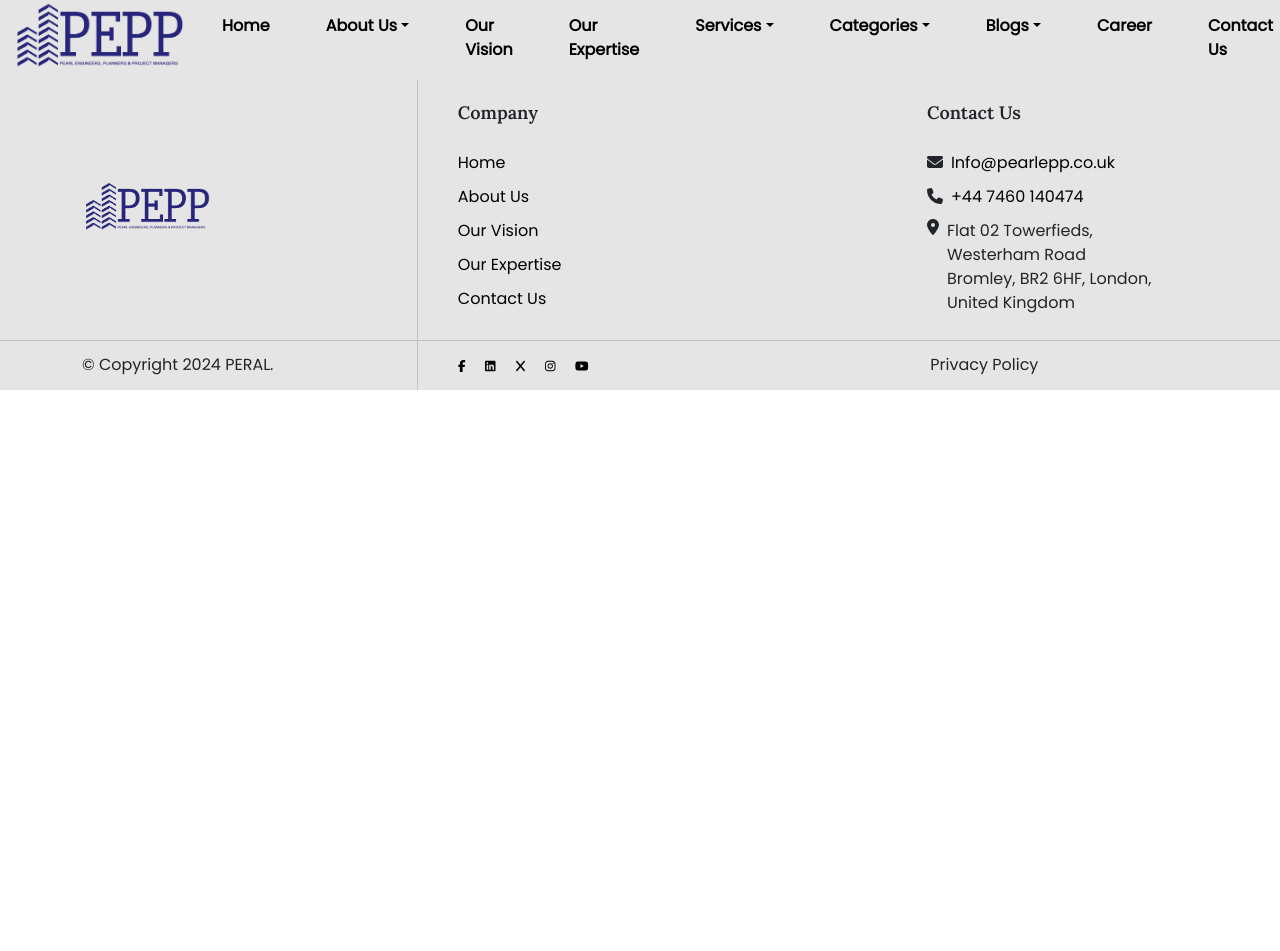
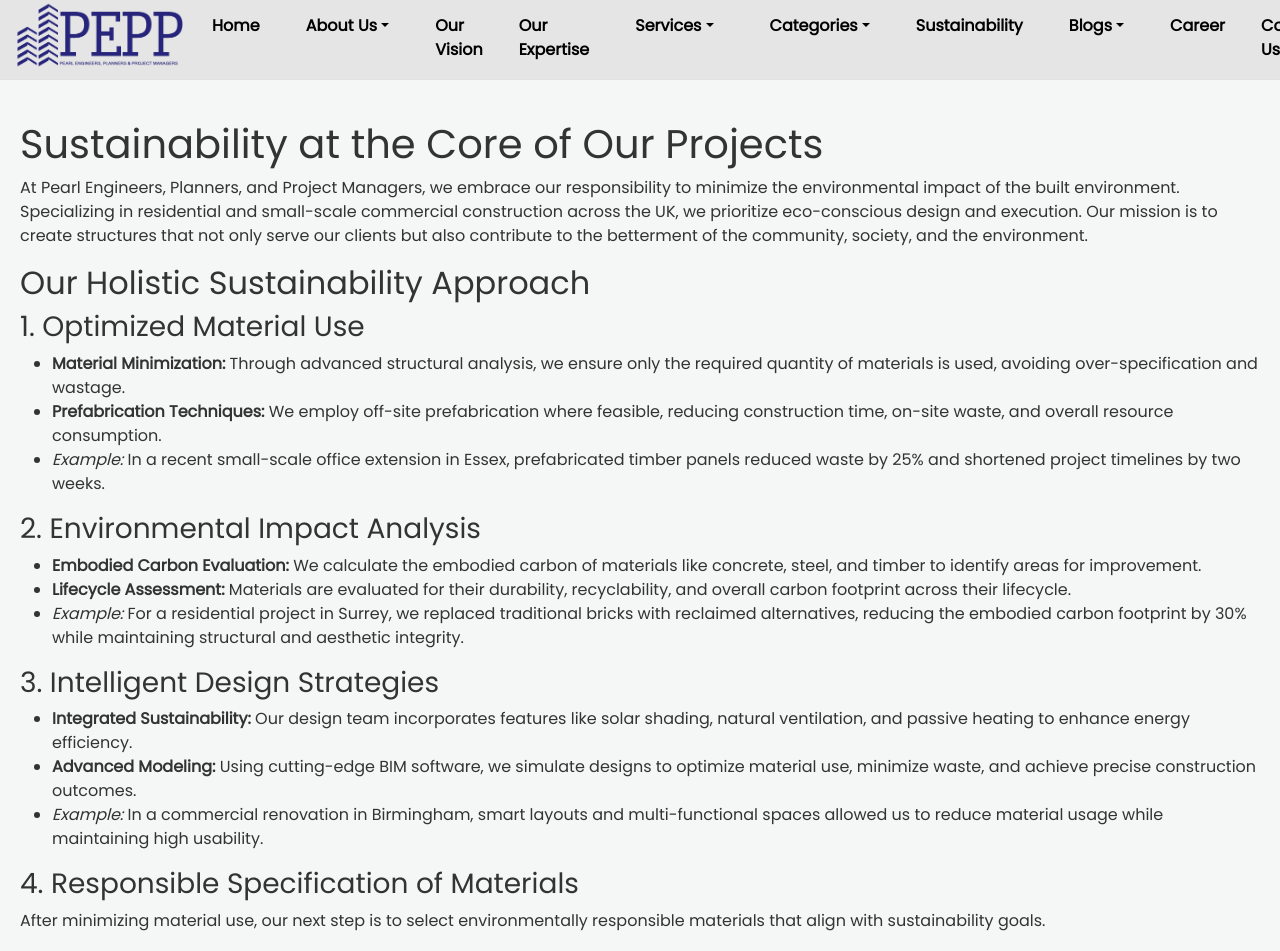
Before and after one commit to mubasheransari/pearl, a Next.js app: page /sustainability in a window 1280 px wide. Before the commit this address had no page. Shown: the top 951 px of the page. Before the commit the page ends 800 px from the top, so only its background shows below. Built offline with nearby package versions, Linux system fonts and the light colour scheme.

Commit message:
add sustainablility

```diff
--- /dev/null
+++ b/src/app/sustainability/page.jsx
@@ -0,0 +1,10 @@
+import React from 'react'
+import Sustainability from '@/container/sustainability'
+
+const Page = () => {
+  return (
+    <div><Sustainability /></div>
+  )
+}
+
+export default Page
--- /dev/null
+++ b/src/container/sustainability/index.jsx
@@ -0,0 +1,141 @@
+import styles from "./sustainability.module.scss";
+
+const Sustainability = () => {
+  return (
+    <div className={styles.container}>
+      <h1>Sustainability at the Core of Our Projects</h1>
+      <p>
+        At Pearl Engineers, Planners, and Project Managers, we embrace our
+        responsibility to minimize the environmental impact of the built
+        environment. Specializing in residential and small-scale commercial
+        construction across the UK, we prioritize eco-conscious design and
+        execution. Our mission is to create structures that not only serve our
+        clients but also contribute to the betterment of the community, society,
+        and the environment.
+      </p>
+
+      <h2>Our Holistic Sustainability Approach</h2>
+      <section>
+        <h3>1. Optimized Material Use</h3>
+        <ul>
+          <li>
+            <strong>Material Minimization:</strong> Through advanced structural
+            analysis, we ensure only the required quantity of materials is used,
+            avoiding over-specification and wastage.
+          </li>
+          <li>
+            <strong>Prefabrication Techniques:</strong> We employ off-site
+            prefabrication where feasible, reducing construction time, on-site
+            waste, and overall resource consumption.
+          </li>
+          <li>
+            <em>Example:</em> In a recent small-scale office extension in Essex,
+            prefabricated timber panels reduced waste by 25% and shortened project
+            timelines by two weeks.
+          </li>
+        </ul>
+      </section>
+
+      <section>
+        <h3>2. Environmental Impact Analysis</h3>
+        <ul>
+          <li>
+            <strong>Embodied Carbon Evaluation:</strong> We calculate the embodied
+            carbon of materials like concrete, steel, and timber to identify areas
+            for improvement.
+          </li>
+          <li>
+            <strong>Lifecycle Assessment:</strong> Materials are evaluated for
+            their durability, recyclability, and overall carbon footprint across
+            their lifecycle.
+          </li>
+          <li>
+            <em>Example:</em> For a residential project in Surrey, we replaced
+            traditional bricks with reclaimed alternatives, reducing the embodied
+            carbon footprint by 30% while maintaining structural and aesthetic
+            integrity.
+          </li>
+        </ul>
+      </section>
+
+      <section>
+        <h3>3. Intelligent Design Strategies</h3>
+        <ul>
+          <li>
+            <strong>Integrated Sustainability:</strong> Our design team
+            incorporates features like solar shading, natural ventilation, and
+            passive heating to enhance energy efficiency.
+          </li>
+          <li>
+            <strong>Advanced Modeling:</strong> Using cutting-edge BIM software,
+            we simulate designs to optimize material use, minimize waste, and
+            achieve precise construction outcomes.
+          </li>
+          <li>
+            <em>Example:</em> In a commercial renovation in Birmingham, smart
+            layouts and multi-functional spaces allowed us to reduce material
+            usage while maintaining high usability.
+          </li>
+        </ul>
+      </section>
+
+      <section>
+        <h3>4. Responsible Specification of Materials</h3>
+        <p>After minimizing material use, our next step is to select environmentally responsible materials that align with sustainability goals.</p>
+        <ul>
+          <li>
+            <strong>Locally Sourced Materials:</strong> Whenever possible, we source materials locally to reduce transportation emissions and support regional economies.
+            Sustainable Timber: We use FSC-certified timber, ensuring responsible forestry practices.
+          </li>
+          <li>
+            <strong>Recycled and Reclaimed Options:</strong> For projects involving extensions or repairs, we prioritize reclaimed bricks, recycled aggregates, and eco-friendly insulation.
+            Example: In a loft conversion in North London, we used sheep wool insulation for its superior thermal performance and low embodied carbon.
+          </li>
+        </ul>
+      </section>
+
+      <section>
+        <h3>5. Reduction Through Adaptive Reuse</h3>
+        <p>Sustainability often means building less. By prioritizing the reuse of existing structures and materials, we reduce the need for new resources.</p>
+        <ul>
+          <div>
+            <strong>Retrofitting:</strong> We upgrade existing buildings with modern energy-efficient systems, reducing demolition waste and construction emissions.
+            <li>
+            <em> Example:</em>A small commercial property in Manchester was retrofitted with energy-efficient windows and upgraded HVAC systems, cutting operational energy use by 20% annually.
+
+          </li>
+          </div>
+        </ul>
+      </section>
+
+      <section>
+        <h3>6. Data-Driven Decision Making</h3>
+        <p>Our sustainable practices are underpinned by measurable metrics to guide design decisions.</p>
+        <ul>
+          <div>
+            <strong>Carbon Impact Reporting:</strong>Each project is assessed for carbon emissions, and we provide detailed reports to clients to ensure transparency and accountability.
+            Energy Modeling: By simulating energy performance during the design phase, we achieve maximum efficiency in the completed structure.
+            <li>
+            <em>Real-World Applications of Our Sustainability Efforts
+            Residential Example:</em>In a Kent residential extension project, we incorporated natural materials such as wood fiber insulation and a rainwater harvesting system. This resulted in a 30% reduction in energy bills while improving water efficiency and comfort for the occupants.
+          </li>
+          <li>
+            <em>Commercial Example:</em>For a café renovation in London, we installed smart lighting systems and solar panels, which reduced electricity usage by 40%. Reclaimed timber was used for interior finishes, blending sustainability with a rustic aesthetic.
+            Pioneering a Sustainable Future in Small-Scale Construction
+          </li>
+          <li>
+            <em>Our efforts include:</em>
+            <p>Educational Engagement: Collaborating with clients and communities to promote sustainable construction practices.</p>
+            <p>Innovation in Materials: Continuously researching and adopting new low-carbon materials and techniques.</p>
+            <p>  Accountability and Transparency: Providing clients with clear sustainability metrics and carbon impact assessments.</p>
+          </li>
+          </div>
+        </ul>
+        <p>Through our proactive approach, we ensure that every project contributes to a greener, more resilient built environment, cementing our role as a leader in sustainable residential and commercial construction in the UK.</p>
+      </section>
+
+    </div>
+  );
+};
+
+export default Sustainability;
--- /dev/null
+++ b/src/container/sustainability/sustainability.module.scss
@@ -0,0 +1,58 @@
+.container {
+    // max-width: 1200px;
+    margin: auto;
+    padding: 120px 20px 25px 20px;
+    color: #333;
+    background-color: #f5f6f6;
+
+  }
+
+  .title {
+    font-size: 2rem;
+    font-weight: bold;
+    text-align: center;
+    color: #2a7d2e;
+    margin-bottom: 20px;
+  }
+
+  .subtitle {
+    font-size: 1.5rem;
+    font-weight: bold;
+    color: #1f5f24;
+    margin-top: 20px;
+  }
+
+  .paragraph {
+    font-size: 1rem;
+    line-height: 1.6;
+    text-align: justify;
+  }
+
+  .section {
+    margin-top: 30px;
+    padding: 15px;
+    background: #f9f9f9;
+    border-left: 5px solid #2a7d2e;
+  }
+
+  .sectionTitle {
+    font-size: 1.3rem;
+    font-weight: bold;
+    color: #1f5f24;
+  }
+
+  .list {
+    list-style: none;
+    padding-left: 0;
+  }
+
+  .listItem {
+    padding: 10px;
+    border-bottom: 1px solid #ddd;
+  }
+
+  .example {
+    font-style: italic;
+    color: #555;
+    margin-top: 10px;
+  }
--- a/src/shared/header/header.jsx
+++ b/src/shared/header/header.jsx
@@ -132,6 +132,10 @@ const Header = () => {
                   })}
                 </ul>
               </div>
+              <li className={`nav-item ${style.contact}`}>
+                <Link className={`nav-link`} href="/sustainability">Sustainability</Link>
+              </li>
+
               <div className={` nav-item dropdown ${style.dropdown_div}`}>
                 <a className="nav-link dropdown-toggle" href="#" id="navbarDropdownMenuLink" role="button" data-bs-toggle="dropdown" aria-expanded="false">
                   Blogs
--- a/src/shared/header/style.module.scss
+++ b/src/shared/header/style.module.scss
@@ -156,7 +156,7 @@
 
                 ul {
                     li {
-                        padding: 0 20px;
+                        padding: 0 10px;
                         @media (max-width:1024px) {
                             padding: 0 10px;
                         }
```
